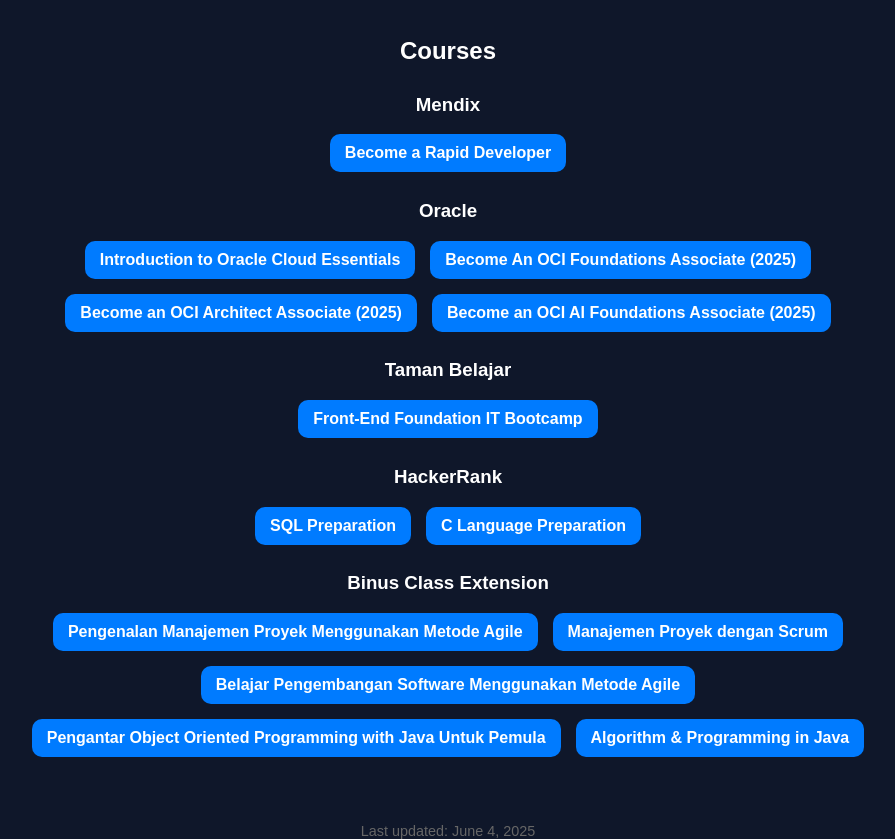
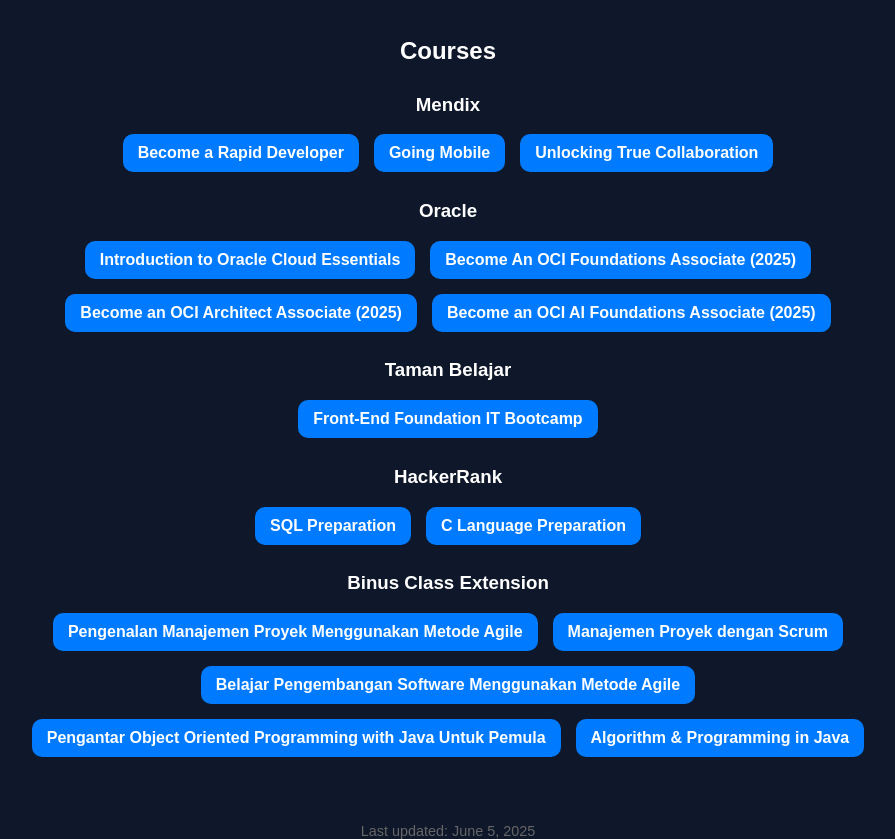
Before and after one commit to mkevinsebastian/portfolio, a plain HTML site: page index.html in a window 1280 px wide. Shown: the part 8440-9279 px from the top of the page, without its empty margins (192-1087 px from the left). Drawn offline with nearby package versions, Linux system fonts and the light colour scheme.

Commit message:
Add new course

```diff
--- a/index.html
+++ b/index.html
@@ -322,6 +322,8 @@
             <h3>Mendix</h3>
             <ul class="skills-list">
                 <li>Become a Rapid Developer</li>
+                <li>Going Mobile</li>
+                <li>Unlocking True Collaboration</li>
             </ul>
 
             <h3>Oracle</h3>
@@ -356,7 +358,7 @@
     </div>
 
     <footer class="footer">
-        Last updated: June 4, 2025
+        Last updated: June 5, 2025
     </footer>
 
 
```
